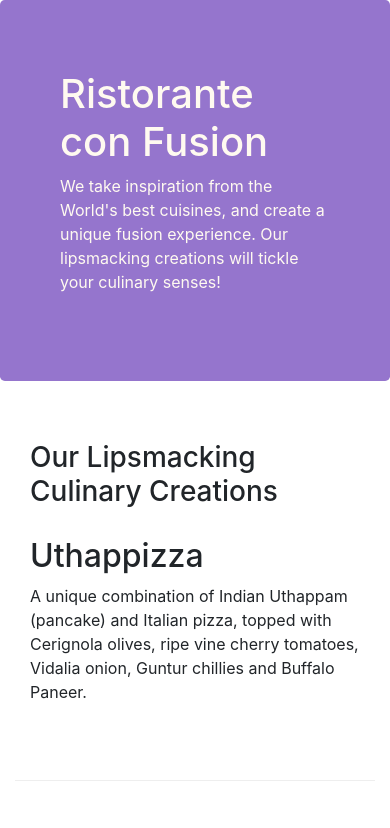
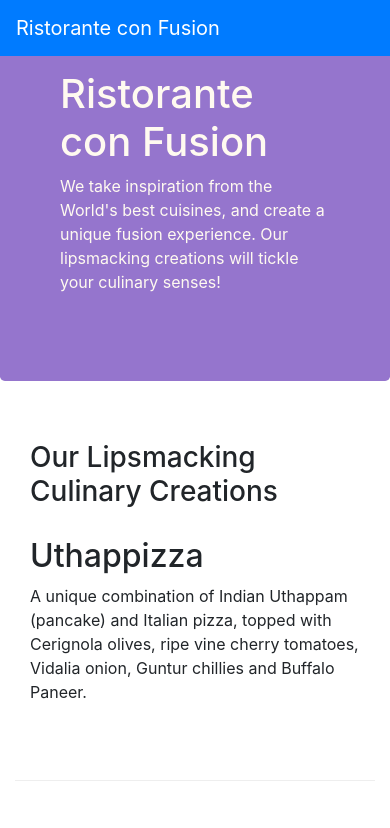
Before and after one commit to szhandrew/Bootstrap-4, a website: page week1/index.html in a window 390 px wide. Shown: the top 828 px of the page. Drawn offline with nearby package versions, Linux system fonts and the light colour scheme.

Commit message:
optimal for mobile dev

```diff
--- a/week1/index.html
+++ b/week1/index.html
@@ -14,7 +14,14 @@
 </head>
 
 <body>
-
+    <nav class="navbar navbar-dark navbar-expand-sm bg-primary fixed-top">
+        <div class="container">
+            <a class="navbar-brand" href="#">Ristorante con Fusion</a>
+            <ul class="navbar-nav mr-auto">
+                <li class="nav-item"></li>
+            </ul>
+        </div>
+    </nav>
     <header class="jumbotron">
         <div class="container">
             <div class="row row-header align-items-center">
```
